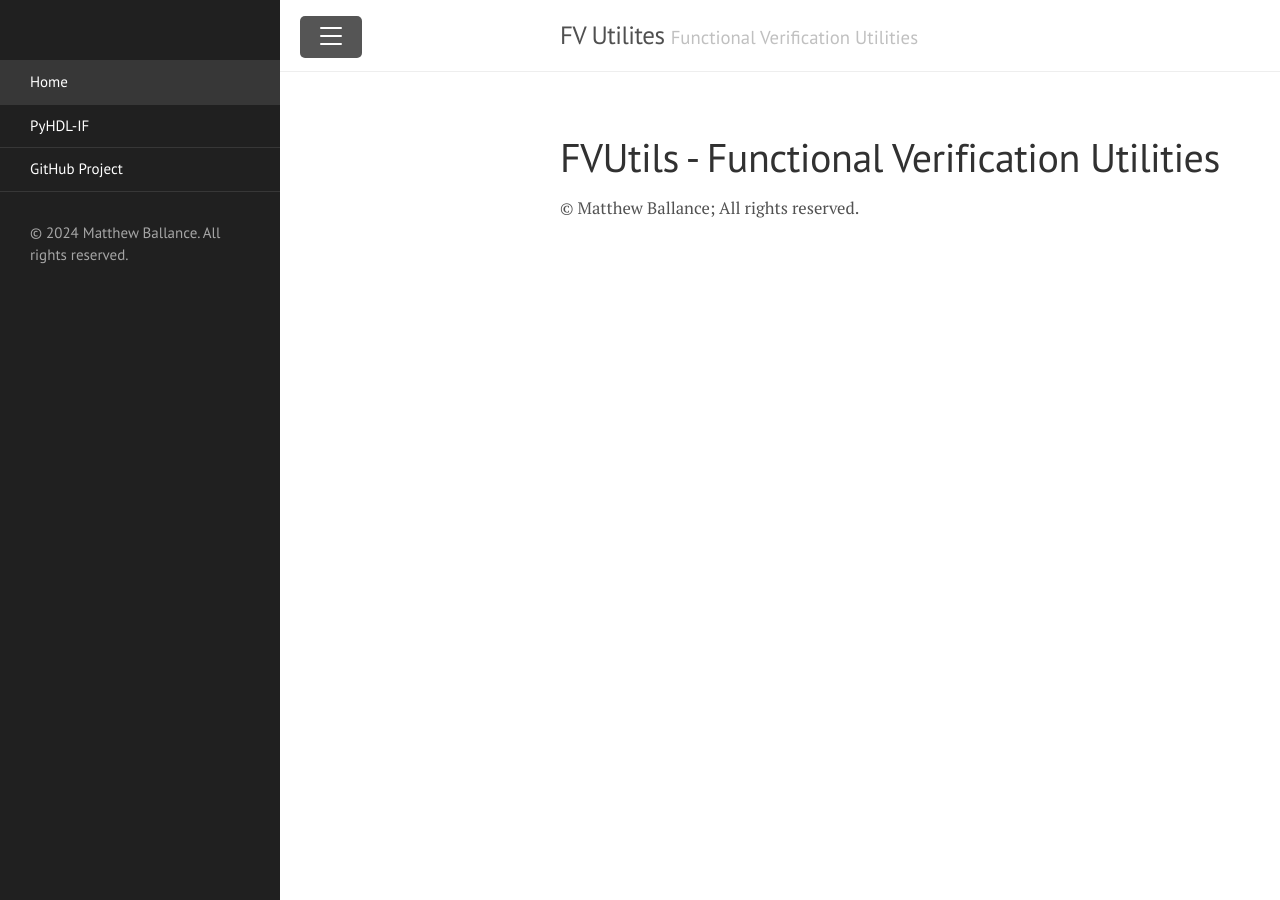
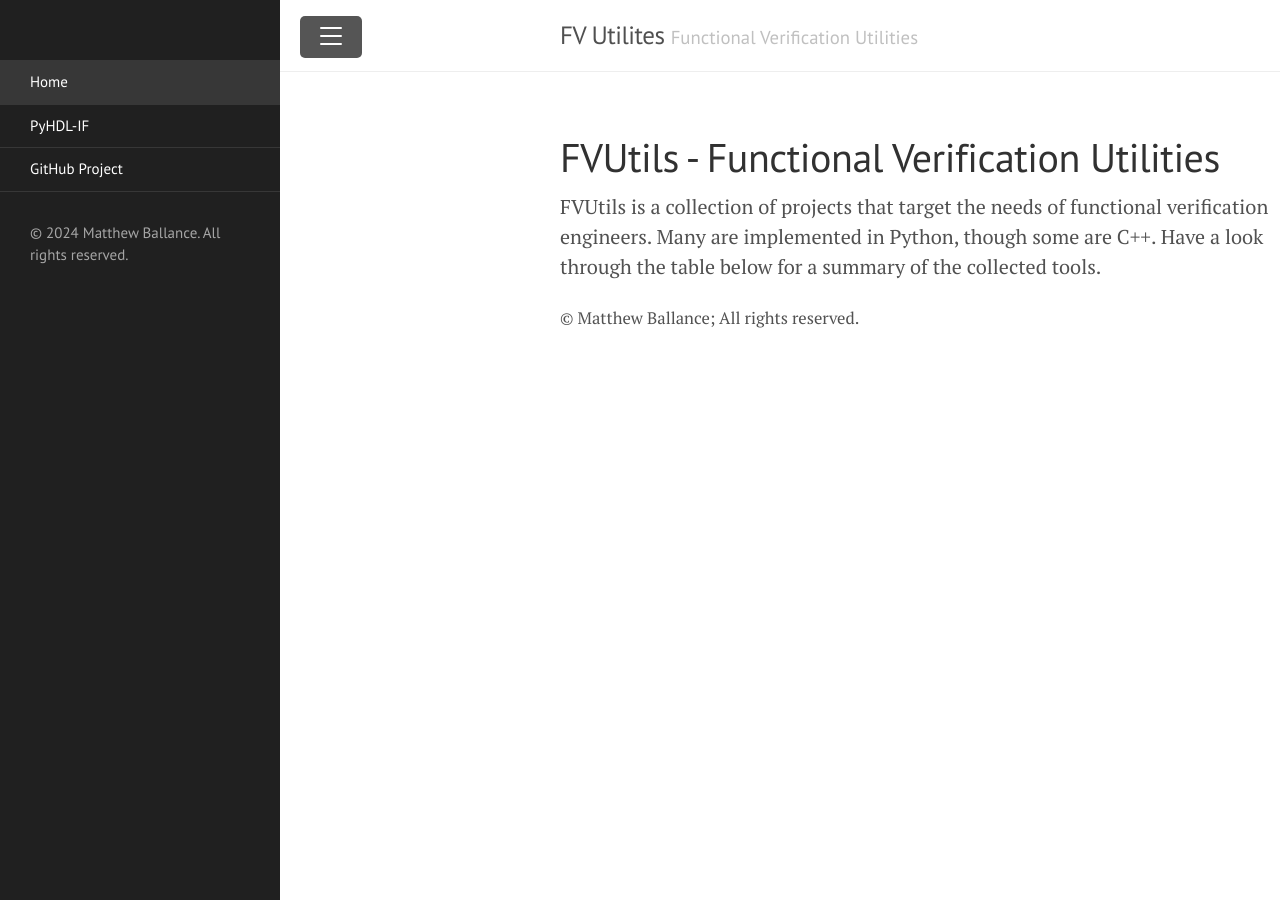
Before and after one commit to fvutils/fvutils.github.io, a Jekyll site: the page built from index.md, in a window 1280 px wide. Built offline with Jekyll 4.4.1, drawn with Linux system fonts in a browser that asks for light colours.

Commit message:
XX
Signed-off-by: Matthew Ballance <matt.ballance@gmail.com>

```diff
--- a/index.md
+++ b/index.md
@@ -23,6 +23,10 @@ title: Home
 
 # FVUtils - Functional Verification Utilities
 
+FVUtils is a collection of projects that target the needs of
+functional verification engineers. Many are implemented in Python,
+though some are C++. Have a look through the table below for a
+summary of the collected tools.
 
 <!--
 <div class="pagination">
```
